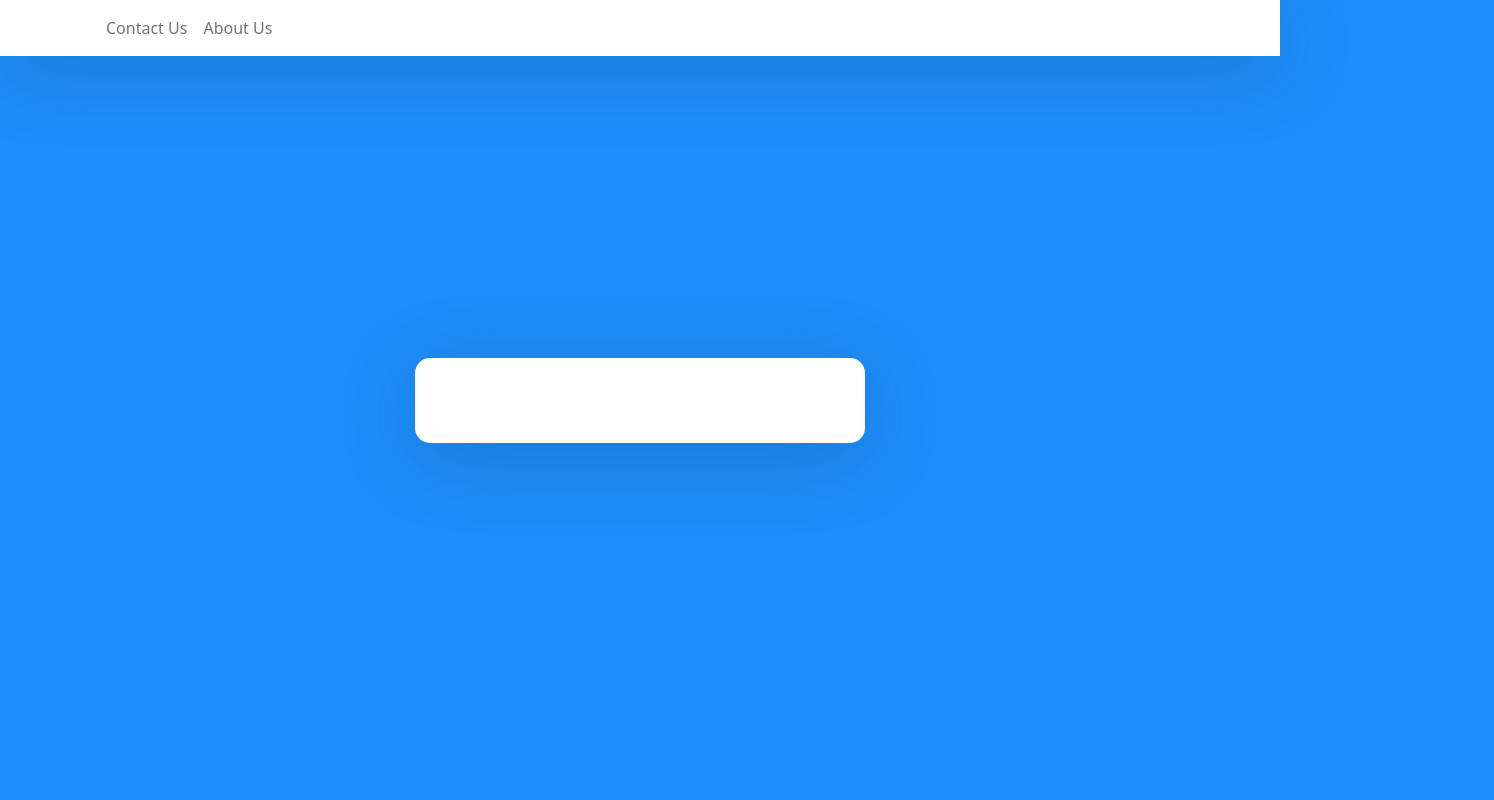
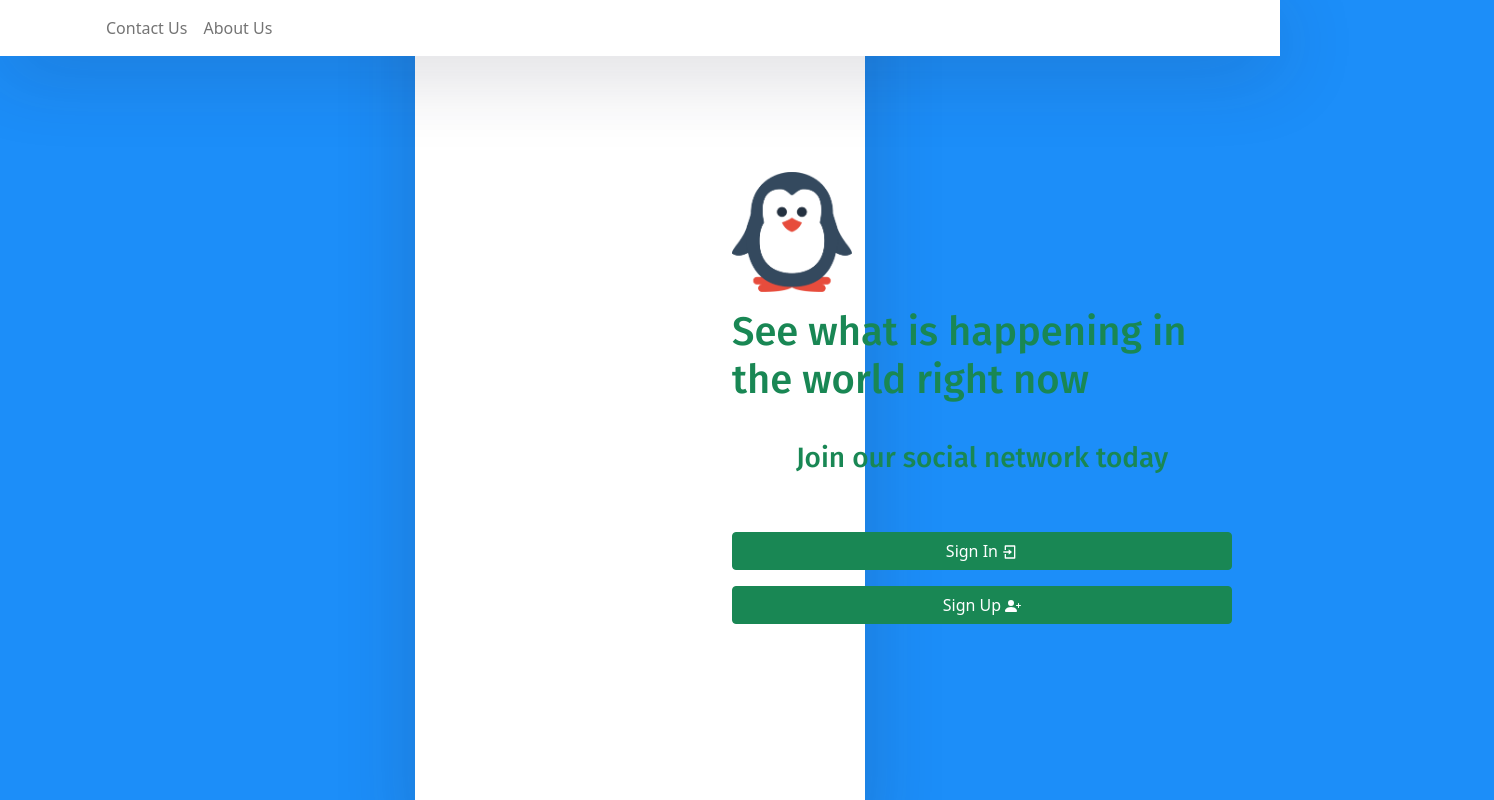
Before and after one commit to rakeshmeena5499/capstoneProject, a React (Create React App) app in the folder capstone_frontend/: page /HomePage in a window 1280 px wide. Before the commit this address had no page. Shown: the top 800 px of the page, 1494 px wide, since content can reach past the window. Built offline with nearby package versions, Linux system fonts and the light colour scheme.

Commit message:
home page edited

```diff
--- a/capstone_frontend/src/App.js
+++ b/capstone_frontend/src/App.js
@@ -11,7 +11,7 @@ function App() {
       <div className="App">
         <nav className="navbar navbar-expand-lg navbar-light fixed-top">
           <div className="container">
-            <Link className="navbar-brand" to={'/sign-in'}>
+            <Link className="navbar-brand" to={'/HomePage'}>
 
             </Link>
             <div className="collapse navbar-collapse" id="navbarTogglerDemo02">
@@ -34,6 +34,7 @@ function App() {
           <div className="auth-inner">
             <Routes>
               <Route exact path="/" element={<HomePage />} />
+              <Route exact path="/HomePage" element={<HomePage/>}/>
               <Route path="/sign-in" element={<SignIn />} />
               <Route path="/sign-up" element={<SignUp />} />
             </Routes>
--- a/capstone_frontend/src/components/HomePage.js
+++ b/capstone_frontend/src/components/HomePage.js
@@ -1,4 +1,3 @@
-import React, { useEffect } from "react";
 import {Link, useNavigate} from "react-router-dom";
 
 import Container from "react-bootstrap/Container";
@@ -23,39 +22,10 @@ import psnLogo from "./assets/psn-logo-large.png";
 function HomePage() {
   const navigate = useNavigate();
 
-  useEffect(() => {
-    if (localStorage.getItem("psnToken") !== null) {
-      navigate("/newsfeed");
-    }
-  });
-
   return (
     <Container fluid>
       <Row className={styles.container}>
-        <Col className={`${styles.colContainerLeft} ${styles.leftBackground}`}>
-          <div>
-            <Row>
-              <h3 className="my-3">
-                <BsFillBookFill /> This project is for educational purpose
-              </h3>
-            </Row>
-            <Row>
-              <h3 className="my-3">
-                <BsFillCpuFill /> ReactJS + Java Spring + MongoDB
-              </h3>
-            </Row>
-            <Row>
-              <h3 className="my-3">
-                <BsGithub /> The source code is open
-              </h3>
-            </Row>
-            <Row>
-              <h3 className="my-3">
-                <BsFillShareFill /> Join and share this project to your friends
-              </h3>
-            </Row>
-          </div>
-        </Col>
+
         <Col className={styles.colContainerRight}>
           <div className={styles.colWithButtons}>
             <img src={psnLogo} alt="PSN logo" width={120} className="mb-3" />
@@ -64,14 +34,14 @@ function HomePage() {
             </Row>
             <br />
             <Row>
-              <h3 className="text-success mb-3">Join penguin social network today</h3>
+              <h3 className="text-success mb-3">Join our social network today</h3>
             </Row>{" "}
             <br />
             <Row>
-              <Link to="/signin" className={styles.linkTextFormat}><Button variant="success" className={`${styles.btnHomePage} mb-3`}>Sign In <RiLoginBoxLine /></Button></Link>
+              <Link to="/sign-in" className={styles.linkTextFormat}><Button variant="success" className={`${styles.btnHomePage} mb-3`}>Sign In <RiLoginBoxLine /></Button></Link>
             </Row>
             <Row>
-            <Link to="/signup" className={styles.linkTextFormat}><Button variant="success" className={styles.btnHomePage}>Sign Up <BsFillPersonPlusFill /></Button></Link>
+            <Link to="/sign-up" className={styles.linkTextFormat}><Button variant="success" className={styles.btnHomePage}>Sign Up <BsFillPersonPlusFill /></Button></Link>
             </Row>
           </div>
         </Col>
--- a/capstone_frontend/src/components/signin.js
+++ b/capstone_frontend/src/components/signin.js
@@ -1,5 +1,4 @@
 import React, { Component } from "react";
-import SignUp from "./SignUp";
 export default function SingIn() {
 
         return (
--- a/capstone_frontend/src/components/styles/HomePage.module.css
+++ b/capstone_frontend/src/components/styles/HomePage.module.css
@@ -1,11 +1,14 @@
 .container {
     display: flex;
     height: 100vh;
-    width: 100vw;
+    width: 80vw;
     justify-content: center;
-    align-items: center;
+    align-items: left;
 }
 
+.mb-3{
+    display:flex;
+}
 .colContainerRight {
     display: flex;
     justify-content: center;
@@ -19,7 +22,7 @@
 }
 
 .leftBackground {
-    background-image: url("../assets/home-background.jpg");
+    background-image: url("../assets/feedback-g96101b18e_1920.jpg");
     height: 100vh;
     background-position: center;
     background-repeat: no-repeat;
@@ -29,7 +32,7 @@
 
 .colWithButtons {
     width: 50%;
-    color: #34bf5c;
+    color:#61dafb;
 }
 
 .linkTextFormat {
```
Also changed, not shown: capstone_frontend/src/components/assets/home-background.jpeg (deleted).
